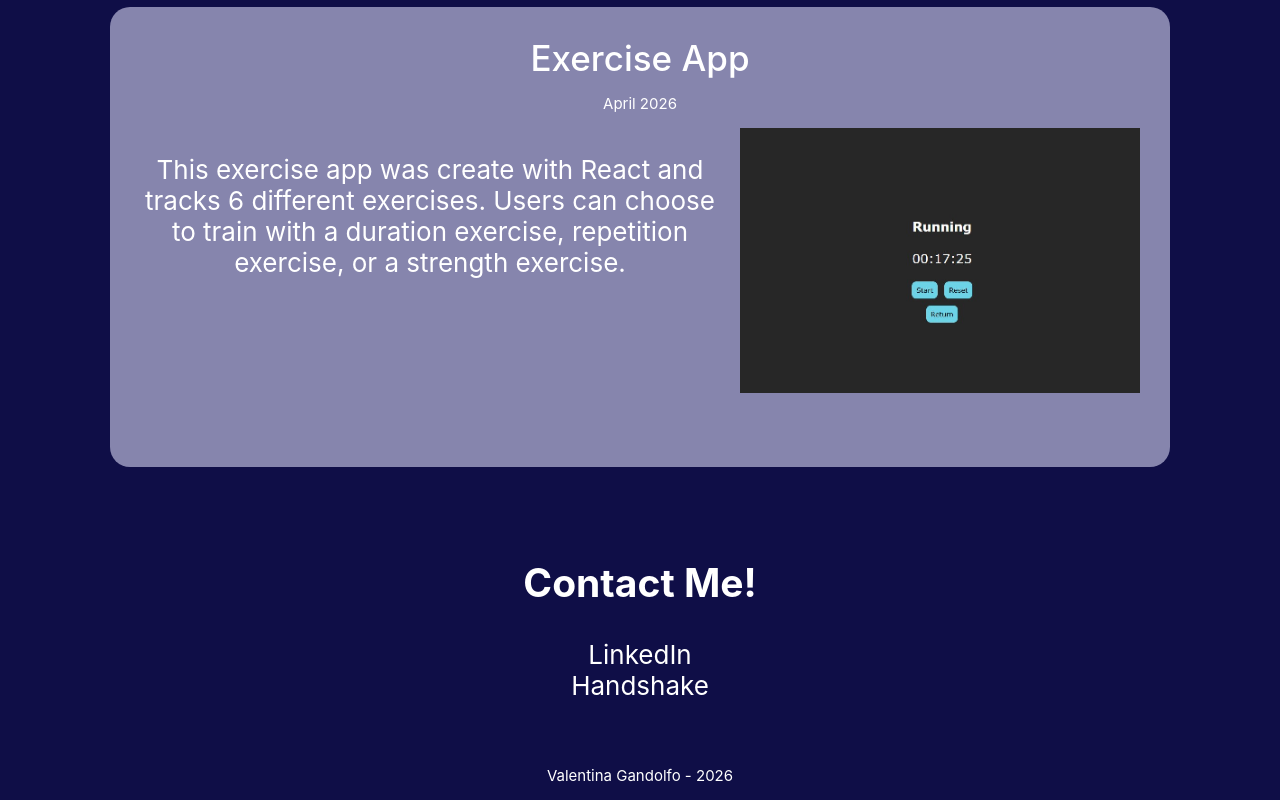
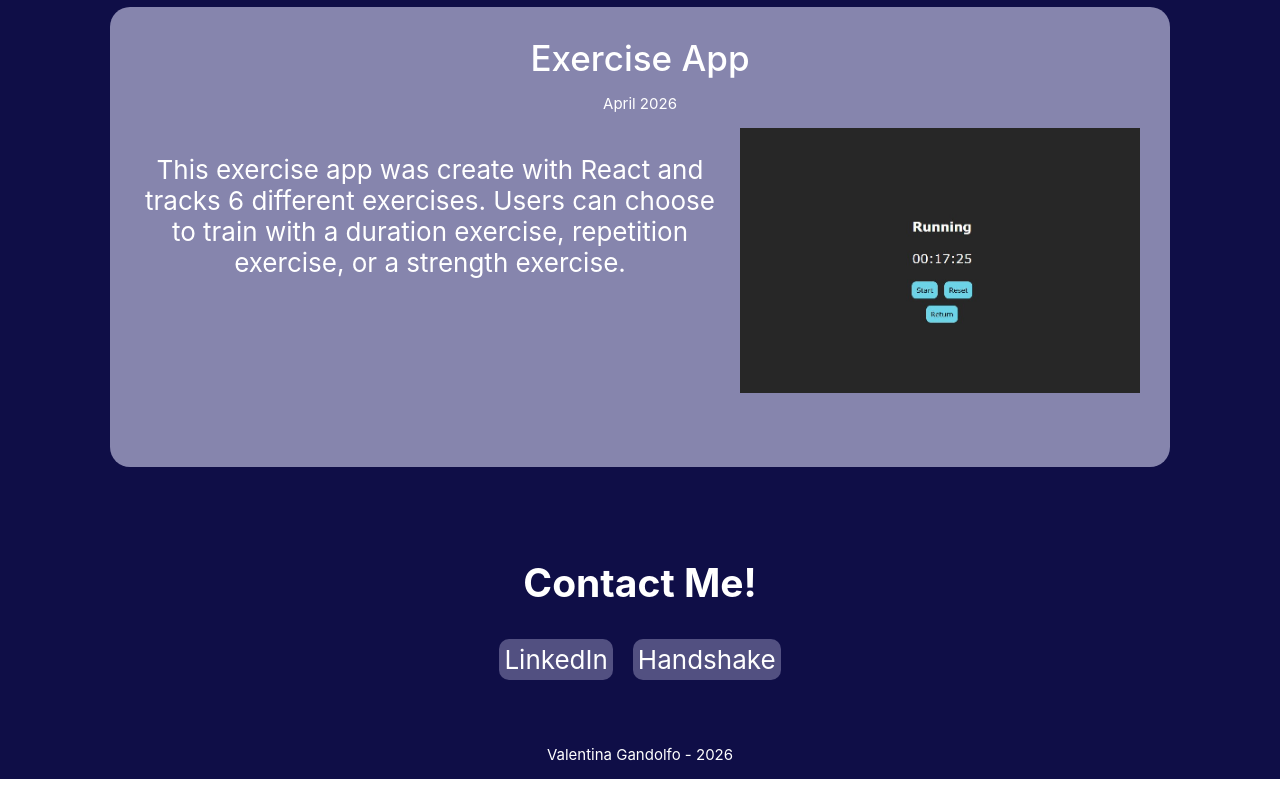
Before and after one commit to valmg11/Portfolio, a React (Create React App) app: page / in a window 1280 px wide. Shown: the part 2472-3272 px from the top of the page. After the commit the page ends 3251 px from the top, so only its background shows below. Built offline with nearby package versions, Linux system fonts and the light colour scheme.

Commit message:
style contact section

```diff
--- a/src/App.css
+++ b/src/App.css
@@ -52,16 +52,15 @@ ul {
 a {
   text-decoration: none;
   color: white;
+  transition: transform 0.2s ease-in-out;
 }
 
 a:hover {
   color: #8685AD;
+  transition: 0.2s ease-in-out;
+  transform: scale(1.02);
   /* text-decoration: underline; */
 }
-/*
-.aboutDiv, .projectDiv {
-  margin-top: 800px;
-} */
 
 .introDiv {
   display: flex;
@@ -76,13 +75,6 @@ a:hover {
 
 .contactDiv {
   margin-bottom: 50px;
-}
-
-input {
-  height: 25px;
-  width: 150px;
-  border-radius: 10px;
-  border: none;
 }
 
 .project1, .project2, .project3, .project4 {
@@ -123,6 +115,10 @@ input {
   margin: 0;
 }
 
+.projectTitle:hover {
+  color: red;
+}
+
 .projectDate {
   font-size: 15px;
 }
@@ -139,8 +135,23 @@ input {
   gap: 10px;
 }
 
-.submit {
-  width: 100px;
+.buttonDiv {
+  display: flex;
+  flex-direction: row;
+  gap: 10px;
+}
+
+.contactButtons {
+  background-color: #525081;
+  padding: 5px;
+  border-radius: 10px;
+  transition: transform 0.2s ease-in-out;
+}
+
+.contactButtons:hover {
+  background-color: #8685AD;
+  transform: scale(1.02);
+  color: white;
 }
 
 .footerText {
--- a/src/components/Contact.js
+++ b/src/components/Contact.js
@@ -6,9 +6,10 @@ function Contact(props) {
             <h2>{props.data[3]}</h2>
         </div>
         <div className="contactDiv">
-            <div>
-                <a href="https://www.linkedin.com/in/valentina-gandolfo-126046306/">LinkedIn</a> <br></br>
-                <a href="https://ucf.joinhandshake.com/profiles/5gen4z">Handshake</a>
+            <div className="buttonDiv">
+                <a href="https://www.linkedin.com/in/valentina-gandolfo-126046306/" className="contactButtons">LinkedIn</a> <br></br>
+                <a href="https://ucf.joinhandshake.com/profiles/5gen4z" className="contactButtons">Handshake</a>
+
                 {/* <p>Contact me!</p> */}
                 {/* <div className="contact1">
                     <input placeholder="Name"></input>
```
